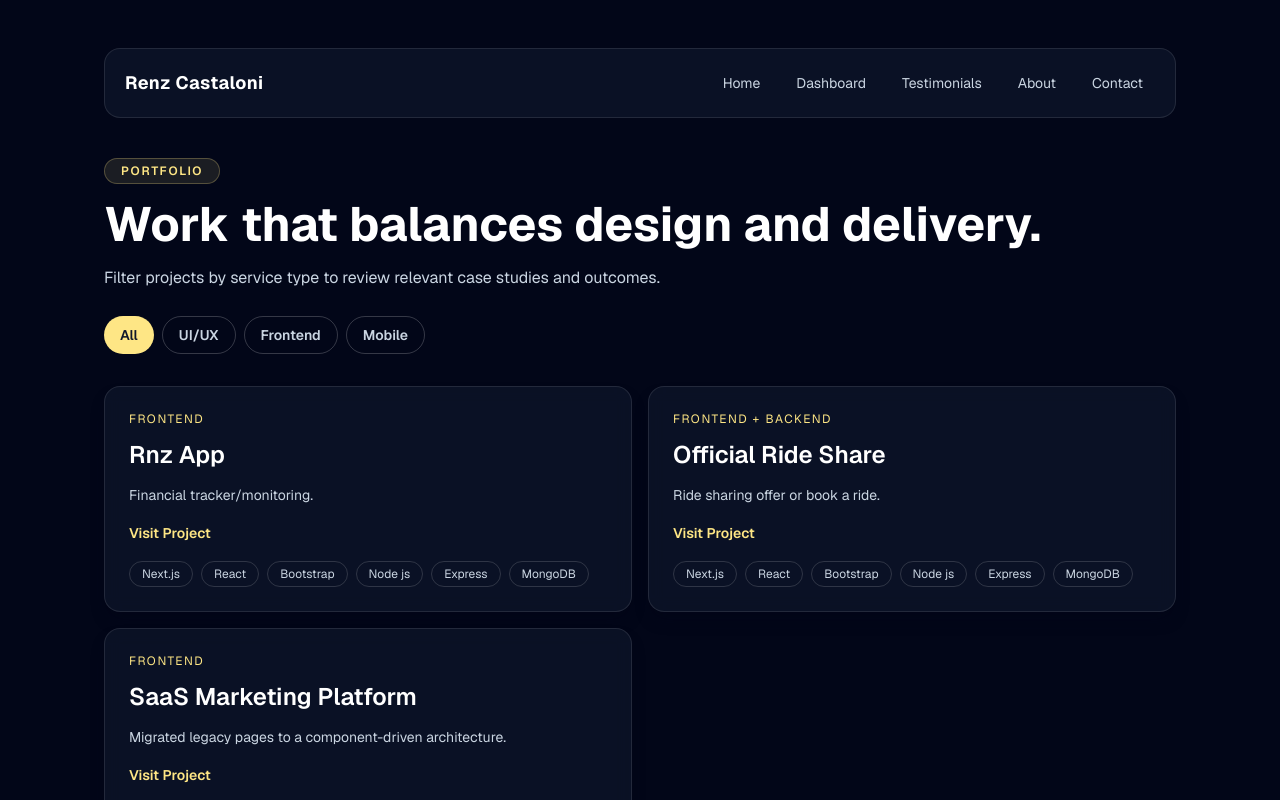
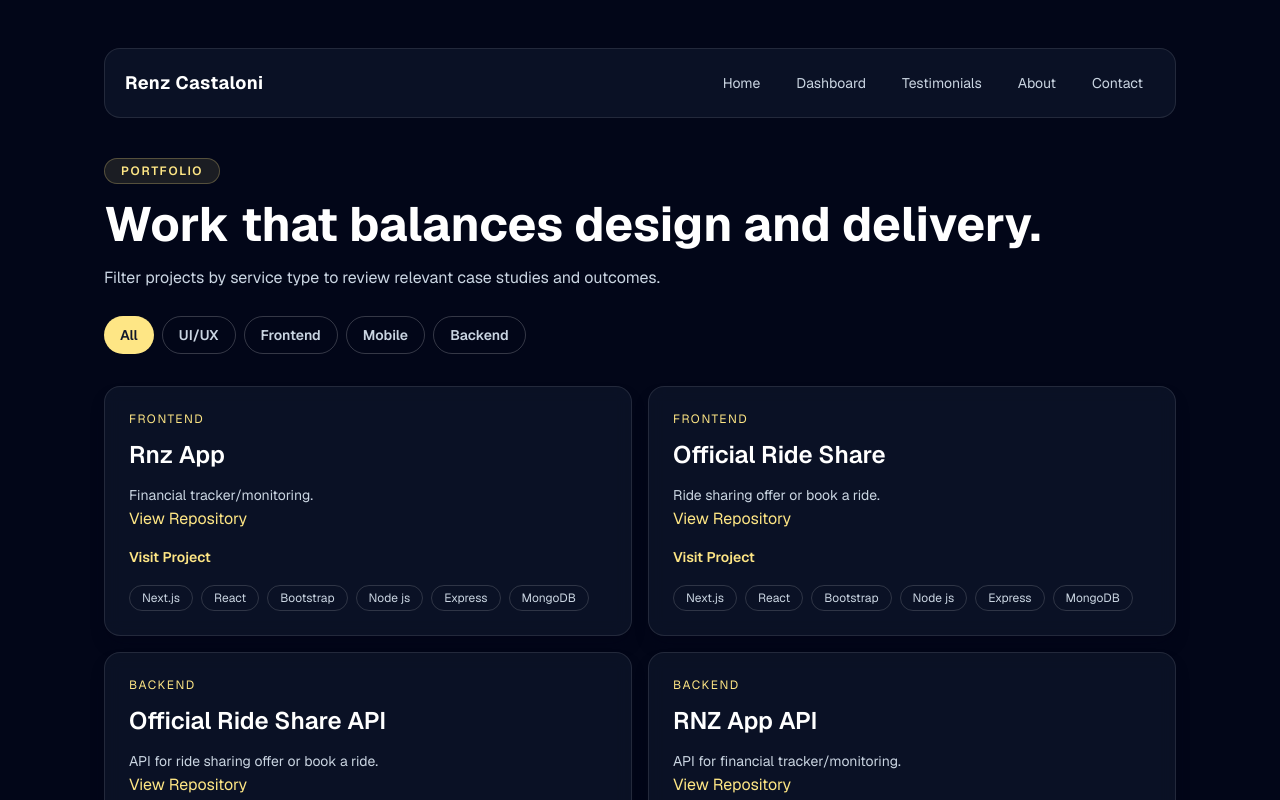
Before and after one commit to castalonirenz/my-portfolio, a Next.js app: page /portfolio in a window 1280 px wide. Shown: the top 800 px of the page. Built offline with nearby package versions, Linux system fonts and the light colour scheme.

Commit message:
wip: portfolio

```diff
--- a/src/app/portfolio/page.js
+++ b/src/app/portfolio/page.js
@@ -11,7 +11,7 @@ const navigation = [
   { label: 'Contact', href: '/contact' },
 ]
 
-const categories = ['All', 'UI/UX', 'Frontend', 'Mobile']
+const categories = ['All', 'UI/UX', 'Frontend', 'Mobile', "Backend"]
 
 const projects = [
 
@@ -21,22 +21,36 @@ const projects = [
     category: 'Frontend',
     summary: 'Financial tracker/monitoring.',
     url: 'https://rnz-app-sepia.vercel.app/',
+    repo: "https://github.com/castalonirenz/RnzApp",
     stack: ['Next.js', 'React', 'Bootstrap', 'Node js', 'Express', 'MongoDB'],
   },
   {
     id: 'web',
     title: 'Official Ride Share',
-    category: 'Frontend + Backend',
+    category: 'Frontend',
     summary: 'Ride sharing offer or book a ride.',
     url: 'https://office-ride-share.vercel.app/',
+    repo: 'https://github.com/castalonirenz/OfficeRideShare',
+
     stack: ['Next.js', 'React', 'Bootstrap', 'Node js', 'Express', 'MongoDB'],
   },
   {
-    id: 'scale',
-    title: 'SaaS Marketing Platform',
-    category: 'Frontend',
-    summary: 'Migrated legacy pages to a component-driven architecture.',
-    url: '40% faster page publishing for internal teams',
+    id: 'web',
+    title: 'Official Ride Share API',
+    category: 'Backend',
+    summary: 'API for ride sharing offer or book a ride.',
+    url: null,
+    repo: 'https://github.com/castalonirenz/OfficeRideShareApi',
+    stack: ['Next.js', 'CMS', 'Component Library'],
+  },
+
+  {
+    id: 'web',
+    title: 'RNZ App API',
+    category: 'Backend',
+    summary: 'API for financial tracker/monitoring.',
+    url: null,
+    repo: 'https://github.com/castalonirenz/RnzAppApi',
     stack: ['Next.js', 'CMS', 'Component Library'],
   },
 ]
@@ -84,11 +98,10 @@ export default function PortfolioPage() {
                 key={category}
                 type="button"
                 onClick={() => setActiveCategory(category)}
-                className={`rounded-full px-4 py-2 text-sm font-semibold transition-colors ${
-                  activeCategory === category
+                className={`rounded-full px-4 py-2 text-sm font-semibold transition-colors ${activeCategory === category
                     ? 'bg-amber-200 text-slate-900'
                     : 'border border-white/20 text-slate-300 hover:border-amber-300/40 hover:text-amber-100'
-                }`}
+                  }`}
               >
                 {category}
               </button>
@@ -107,6 +120,13 @@ export default function PortfolioPage() {
               <p className="text-xs uppercase tracking-[0.13em] text-amber-200">{project.category}</p>
               <h2 className="mt-3 text-2xl font-semibold text-white">{project.title}</h2>
               <p className="mt-3 text-sm leading-6 text-slate-300">{project.summary}</p>
+              <div>
+                {project.repo && (
+                  <a href={project.repo} target="_blank" rel="noopener noreferrer" className="text-amber-200 hover:underline">
+                    View Repository
+                  </a>
+                )}
+              </div>
               <a href={project.url} target="_blank" rel="noopener noreferrer" className="mt-4 inline-flex items-center gap-2 text-sm font-semibold text-amber-200">
                 Visit Project
               </a>
```
